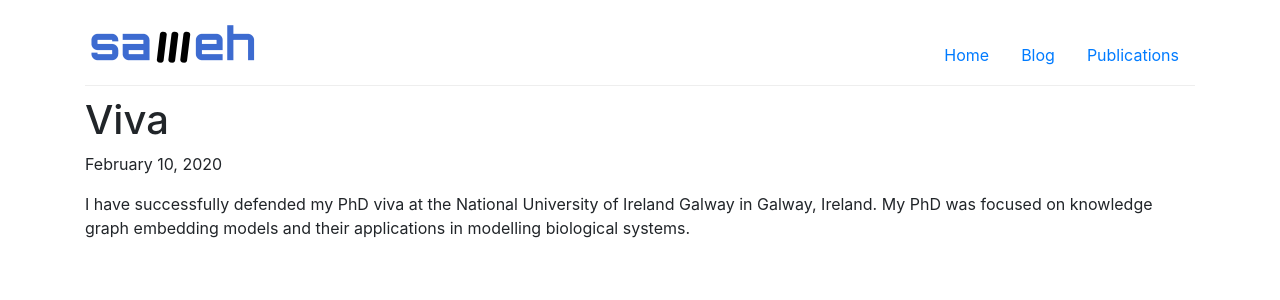
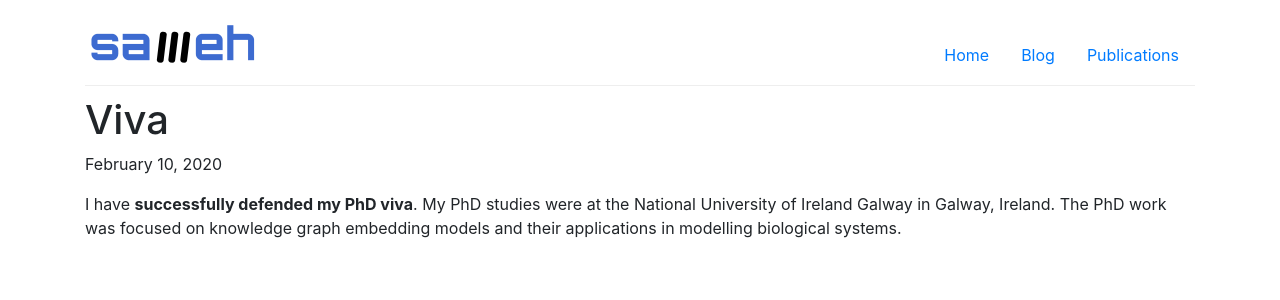
Before and after one commit to samehkamaleldin/samehkamaleldin.github.io, a Jekyll site: the page built from _posts/2020-02-10-viva.md, in a window 1280 px wide. Shown: the top 300 px of the page. Built offline with Jekyll 4.4.1, drawn with Linux system fonts in a browser that asks for light colours; nearby versions of some CDN libraries.

Commit message:
add more news

```diff
--- a/_posts/2020-02-10-viva.md
+++ b/_posts/2020-02-10-viva.md
@@ -1,8 +1,8 @@
 ---
 layout: post
 shortnews: true
-icon: trophy
+icon: newspaper-o
 ---
 
-I have successfully defended my PhD viva at the National University of Ireland Galway in Galway, Ireland.
-My PhD was focused on knowledge graph embedding models and their applications in modelling biological systems.
+I have <b>successfully defended my PhD viva</b>. My PhD studies were at the National University of Ireland Galway in Galway, Ireland.
+The PhD work was focused on knowledge graph embedding models and their applications in modelling biological systems.
```
Also changed, not shown: _posts/2020-02-02-bibkge.md (added, +7 -0 lines), _posts/2020-03-01-postdocrole.md (+1 -1 lines).
